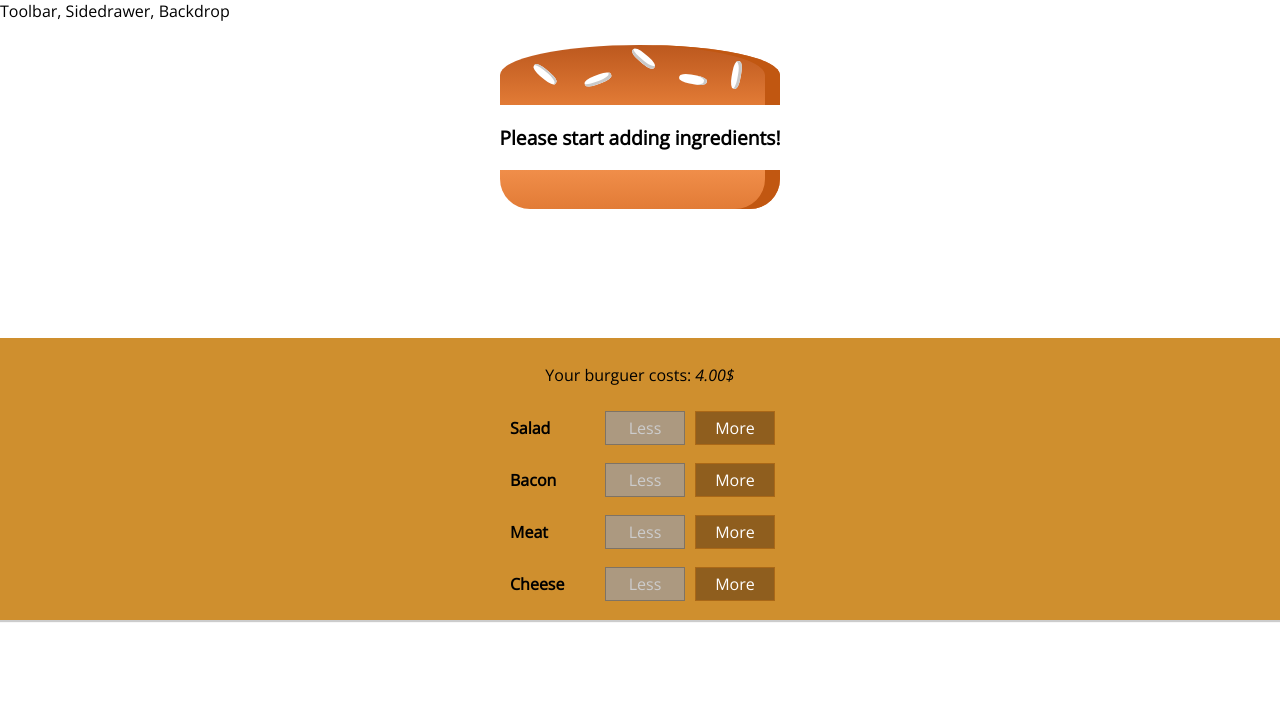
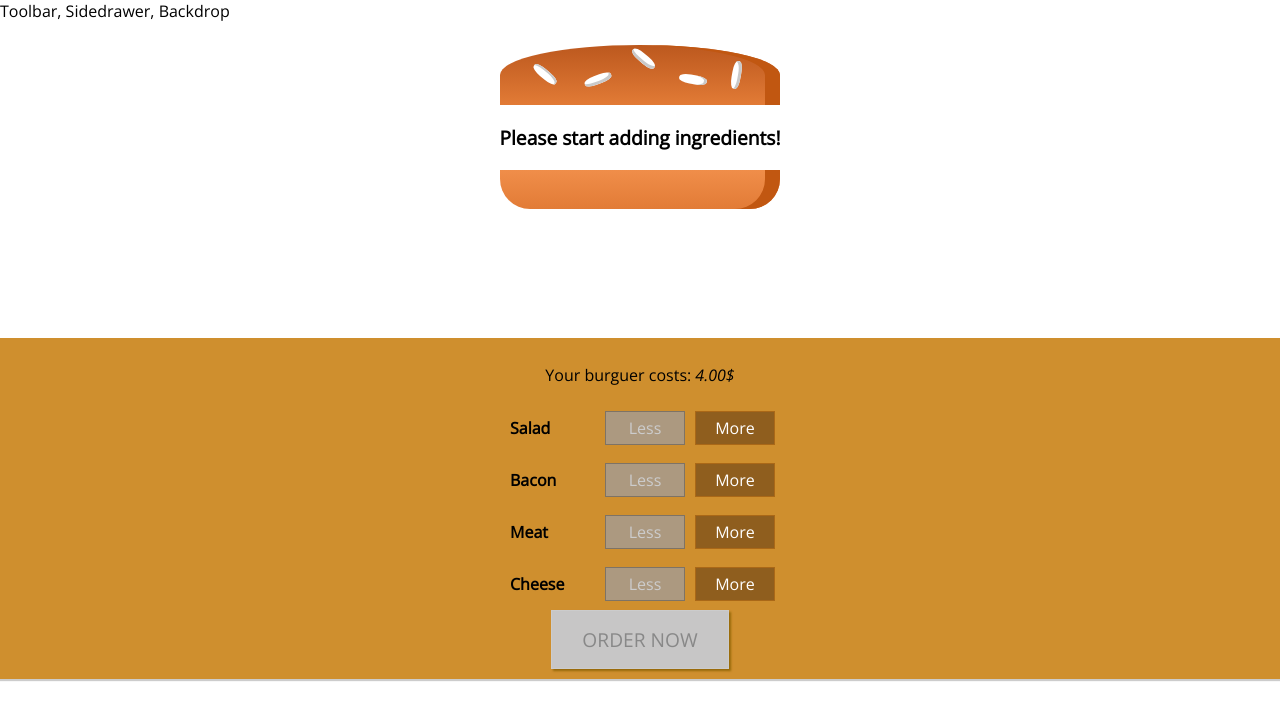
Before and after one commit to lucascprazeres/react-burguer-builder, a React (Create React App) app: page / in a window 1280 px wide. Shown: the top 720 px of the page. Built offline with nearby package versions, Linux system fonts and the light colour scheme.

Commit message:
added the order button

```diff
--- a/src/components/Burguer/BuildControls/BuildControls.js
+++ b/src/components/Burguer/BuildControls/BuildControls.js
@@ -23,6 +23,12 @@ const BuildControls = (props) => (
         enabled={props.enabledBtns[ctrl.type]}
       />
     ))}
+    <button
+      type="button"
+      className={classes.orderButton}
+      disabled={!props.purchasable}
+    >ORDER NOW
+    </button>
   </div>
 );
 
--- a/src/components/Burguer/BuildControls/BuildControls.module.css
+++ b/src/components/Burguer/BuildControls/BuildControls.module.css
@@ -8,3 +8,46 @@
   margin: auto;
   padding: 10px 0;
 }
+
+.orderButton {
+  background-color: #dad735;
+  outline: none;
+  cursor: pointer;
+  border: 1px solid #966909;
+  color: #966909;
+  font-family: inherit;
+  font-size: 1.2em;
+  padding: 15px 30px;
+  box-shadow: 2px 2px 2px #966909;
+}
+
+.orderButton:hover, .orderButton:active {
+  background-color: #a0db41;
+  border: 1px solid #966909;
+  color: #966909;
+}
+
+.orderButton:disabled {
+  background-color: #c7c6c6;
+  cursor: not-allowed;
+  border: 1px solid #ccc;
+  color: #888888;
+}
+
+.orderButton:not(:disabled) {
+  animation: enable 0.3s linear;
+}
+
+@keyframes enable {
+  0% {
+    transform: scale(1);
+  }
+
+  60% {
+    transform: scale(1.1);
+  }
+
+  100% {
+    transform: scale(1);
+  }
+}
--- a/src/containers/BurgerBuilder/BurguerBuilder.js
+++ b/src/containers/BurgerBuilder/BurguerBuilder.js
@@ -22,6 +22,7 @@ class BurguerBuilder extends Component {
         meat: 0,
       },
       totalPrice: 4,
+      purchasable: false,
     };
   }
 
@@ -37,6 +38,7 @@ class BurguerBuilder extends Component {
       ingredients: updatedIngredients,
       totalPrice: oldPrice + priceAdition,
     });
+    this.updatePurchaseState(updatedIngredients);
   }
 
   removeIngredienthandler = (type) => {
@@ -56,6 +58,7 @@ class BurguerBuilder extends Component {
       ingredients: updatedIngredients,
       totalPrice: oldPrice - priceDeduction,
     });
+    this.updatePurchaseState(updatedIngredients);
   }
 
   getEnabledButtons = () => {
@@ -73,6 +76,14 @@ class BurguerBuilder extends Component {
     return enabledButtons;
   }
 
+  updatePurchaseState = (updatedIngredients) => {
+    const totalIngredients = Object.values(updatedIngredients).reduce((sum, currentVal) => {
+      return sum + currentVal;
+    }, 0);
+
+    this.setState({ purchasable: totalIngredients > 0 });
+  }
+
   render() {
     const enabledBtns = this.getEnabledButtons();
 
@@ -84,6 +95,7 @@ class BurguerBuilder extends Component {
           ingredientRemoved={this.removeIngredienthandler}
           enabledBtns={enabledBtns}
           price={this.state.totalPrice}
+          purchasable={this.state.purchasable}
         />
       </Aux>
     );
```
